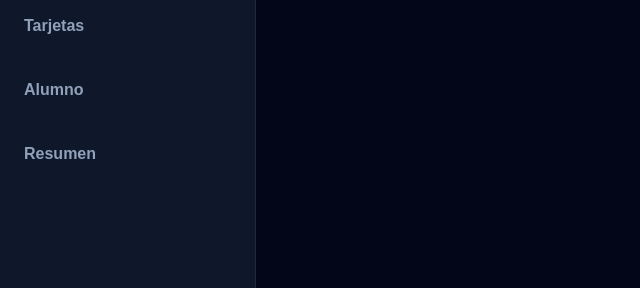
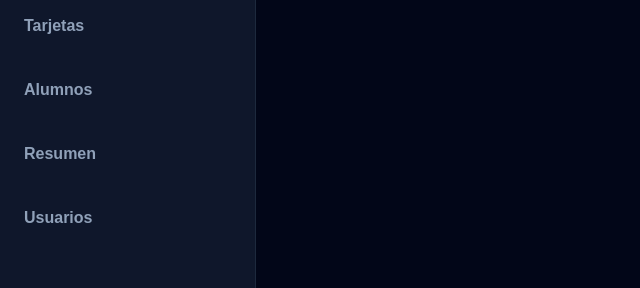
Before and after one commit to Tilajc/TP_Desarrollo_Software, a React (Vite) app: page / in a window 1280 px wide. Shown: the part 218-506 px from the top of the page, without its empty margins (0-640 px from the left). Built offline with nearby package versions, Linux system fonts and the light colour scheme; no server answers.

Commit message:
Updated users folder

```diff
--- a/src/components/app-sidebar.jsx
+++ b/src/components/app-sidebar.jsx
@@ -48,18 +48,26 @@ const AppSidebar = () => {
             </li>
             <li className="mb-4">
               <Link
-                to="/alumno"
+                to="/alumnos"
                 className="block p-2 text-md font-semibold text-slate-400 hover:text-slate-50 hover:bg-slate-800 rounded transition-colors"
               >
-                Alumno
+                Alumnos
               </Link>
             </li>
             <li className="mb-4">
               <Link
-                to="/resumen"
+                to="/resumenes"
                 className="block p-2 text-md font-semibold text-slate-400 hover:text-slate-50 hover:bg-slate-800 rounded transition-colors"
               >
                 Resumen
+              </Link>
+            </li>
+            <li className="mb-4">
+              <Link
+                to="/usuarios"
+                className="block p-2 text-md font-semibold text-slate-400 hover:text-slate-50 hover:bg-slate-800 rounded transition-colors"
+              >
+                Usuarios
               </Link>
             </li>
           </ul>
--- a/src/pages/Users.jsx
+++ b/src/pages/Admin/Users.jsx
@@ -4,19 +4,18 @@ import {
   useCreateUser,
   useUpdateUser,
   useDeleteUser,
-} from '../hooks/useUsers';
-import FormModal from '../components/FormModal';
+} from '../../hooks/useUsers';
+import FormModal from '../../components/FormModal';
 import { Button } from '@/components/ui/button';
+import { Pencil, X } from 'lucide-react';
 import {
   Card,
   CardHeader,
   CardTitle,
   CardDescription,
-  CardFooter,
 } from '@/components/ui/card';
 import GetSkeleton from '@/components/GetSkeleton';
 
-// Función que define los campos: hace la contraseña opcional si se está editando
 const getFields = (isEditing) => [
   {
     name: 'name',
@@ -98,7 +97,6 @@ const Users = () => {
     };
 
     if (selectedUser) {
-      // Si la contraseña quedó vacía al editar, la quitamos para no sobrescribir la actual
       if (!payload.password) {
         delete payload.password;
       }
@@ -142,7 +140,28 @@ const Users = () => {
         <>
           <div className="grid grid-cols-1 md:grid-cols-2 lg:grid-cols-3 gap-4">
             {users?.map((user) => (
-              <Card key={user.id} className="flex flex-col justify-between">
+              <Card
+                key={user.id}
+                className="flex flex-col justify-between relative"
+              >
+                <div className="absolute right-0 top-0 z-10 flex gap-2 p-2">
+                  <Button
+                    variant="outline"
+                    size="sm"
+                    onClick={() => handleOpenEdit(user)}
+                    className="cursor-pointer"
+                  >
+                    <Pencil />
+                  </Button>
+                  <Button
+                    variant="destructive"
+                    size="sm"
+                    onClick={() => handleOpenDelete(user)}
+                    className="cursor-pointer"
+                  >
+                    <X />
+                  </Button>
+                </div>
                 <CardHeader>
                   <CardTitle>
                     {user.name} {user.lastName}
@@ -151,29 +170,10 @@ const Users = () => {
                     {user.role || 'Sin rol asignado'} - Legajo: {user.docket}
                   </CardDescription>
                 </CardHeader>
-                <CardFooter className="flex justify-end gap-2">
-                  <Button
-                    variant="outline"
-                    size="sm"
-                    onClick={() => handleOpenEdit(user)}
-                    className="cursor-pointer"
-                  >
-                    Editar
-                  </Button>
-                  <Button
-                    variant="destructive"
-                    size="sm"
-                    onClick={() => handleOpenDelete(user)}
-                    className="cursor-pointer"
-                  >
-                    Eliminar
-                  </Button>
-                </CardFooter>
               </Card>
             ))}
           </div>
 
-          {/* Modal de Crear / Editar */}
           <FormModal
             key={selectedUser ? `edit-${selectedUser.id}` : 'create-user'}
             open={isModalOpen}
```
Also changed, not shown: src/main.jsx (+4 -4 lines).
